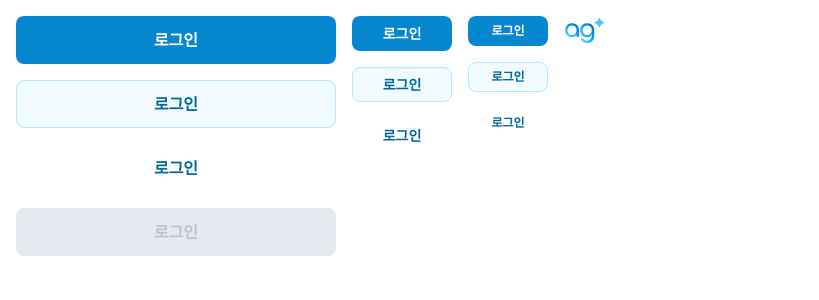
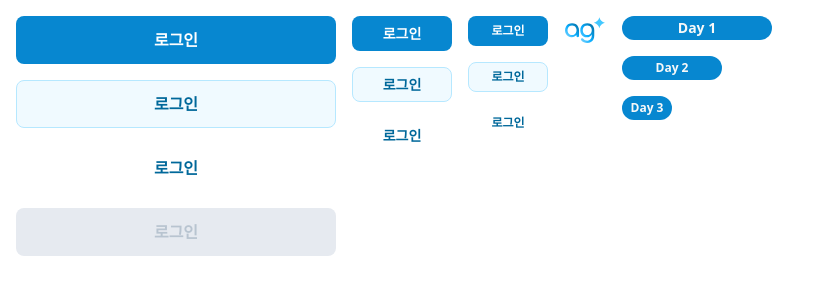
Before and after one commit to one-two-poof/afterglow-fe, a Next.js app in the folder apps/web/: page /uicomponents in a window 1280 px wide. Shown: the top 300 px of the page, without its empty margins (0-819 px from the left). Built offline with nearby package versions, Linux system fonts and the light colour scheme.

Commit message:
feat: Badge UI 테스트

```diff
--- a/apps/web/src/app/(design)/uicomponents/page.tsx
+++ b/apps/web/src/app/(design)/uicomponents/page.tsx
@@ -1,5 +1,5 @@
 "use client";
-import { Button, Logo } from "@afterglow/ui";
+import { Badge, Button, Logo } from "@afterglow/ui";
 import Link from "next/link";
 
 const UiComponents = () => {
@@ -46,6 +46,12 @@ const UiComponents = () => {
           <Logo />
         </Link>
       </div>
+
+      <div className="flex flex-col gap-4">
+        <Badge size="lg">Day 1</Badge>
+        <Badge size="md">Day 2</Badge>
+        <Badge size="sm">Day 3</Badge>
+      </div>
     </div>
   );
 };
```
